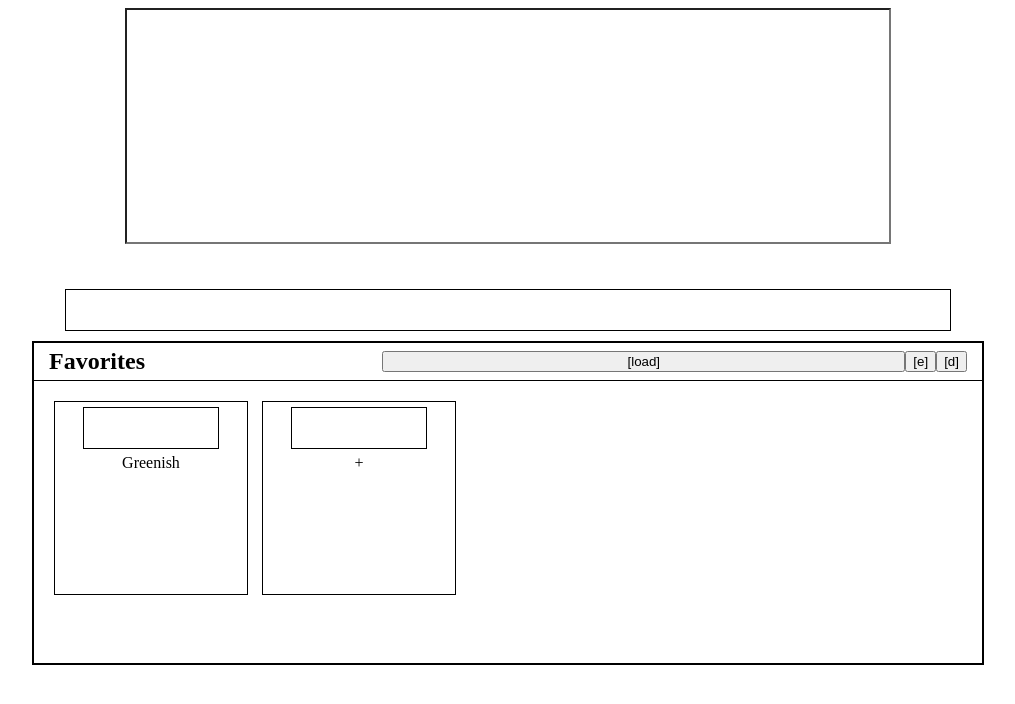
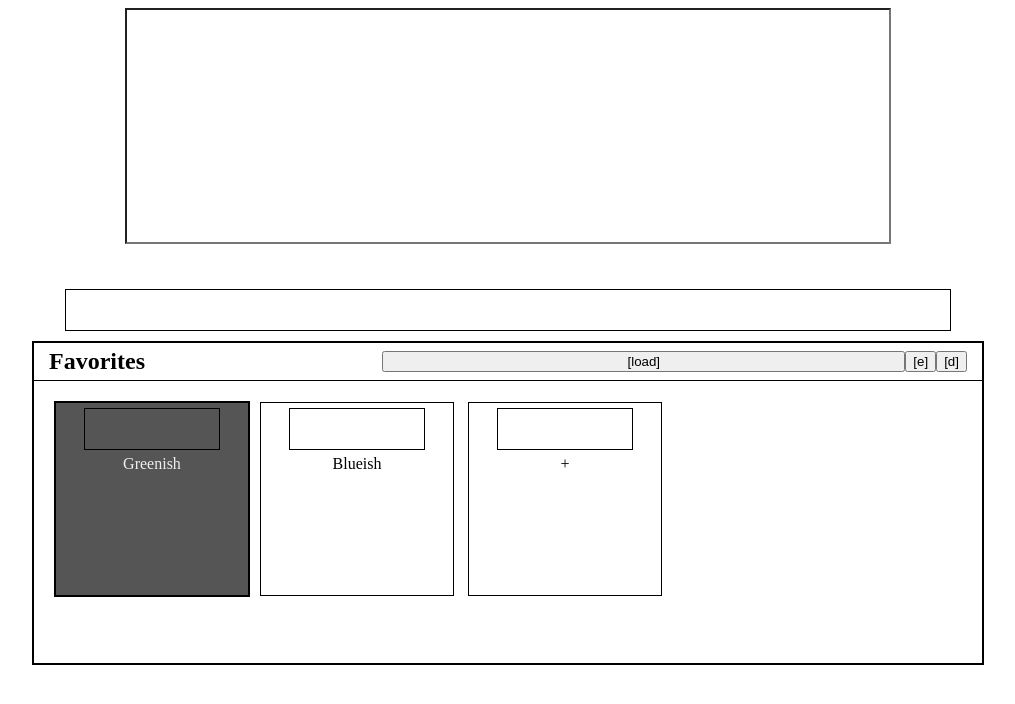
Before and after one commit to bridger-herman/automation, a Flask app: page / in a window 1280 px wide. Shown: the top 704 px of the page, without its empty margins (132-1147 px from the left). Run offline with Flask 2, Linux system fonts and the light colour scheme; some libraries are stand-ins or nearby versions.

Commit message:
Favorites sorta working

```diff
--- a/server/static/css/favorites.css
+++ b/server/static/css/favorites.css
@@ -39,3 +39,13 @@
   border: 1px solid black;
   margin: 5px;
 }
+.favorite-thumb:hover {
+  background-color: #ddd;
+  color: black;
+}
+
+.selected {
+  border-width: 2px;
+  background-color: #555;
+  color: #eee;
+}
--- a/server/static/js/favorites.js
+++ b/server/static/js/favorites.js
@@ -2,11 +2,22 @@
   let thumbs = $('.favorite-thumb');
   for (var i = 0; i < thumbs.length; i++) {
     let rgbw = colorHexToArray($(thumbs[i]).attr('data-color'));
-    console.log(rgbw);
-    if (rgbw) {
-      console.log('updating');
-      updateColorPreview(thumbs[i], rgbw);
+    if (!rgbw) {
+      return;
     }
+    $(thumbs[i]).find('.rgb-preview').css('background-color', rgbToHex(...(rgbw.slice(0, -1))));
+    $(thumbs[i]).find('.w-preview').css('background-color', valueToAllHex(rgbw[3]));
+    $(thumbs[i]).on('click', function(event) {
+      let container = $(event.target).parents('.led-input-container');
+      setSliderRGBW(container, rgbw);
+      let color = $(container).find('.wheel-color-picker').wheelColorPicker('color');
+      let names = ['red', 'green', 'blue', 'white'];
+      for (var i = 0; i < rgbw.length; i++) {
+        $('#' + names[i]).val(rgbw[i]);
+      }
+      updateColorPreview(container, rgbw);
+      container.submit();
+    });
   }
 }
 
--- a/server/static/js/index.js
+++ b/server/static/js/index.js
@@ -4,8 +4,9 @@
 
   // Set up color mixer
   $('.wheel-color-picker').on('sliderup', function(event) {
-    setSliderRGBW($(event.target).parent().parent());
-    $(event.target).parent().parent().submit();
+    let form = $(event.target).parents('.led-input-container');
+    setSliderRGBW($(form));
+    $(form).submit();
   });
 
   // Set up LED input containers
@@ -22,7 +23,7 @@
     setupInputRows(containers[i]);
     // Set up RGBW input submit
     $('.color-input').on('change', function(event) {
-      $(event.target).parent().parent().submit();
+      $(event.target).parents('.led-input-container').submit();
     })
   });
 
--- a/server/static/js/inputLED.js
+++ b/server/static/js/inputLED.js
@@ -19,8 +19,8 @@
 }
 
 function updateColorPreview(inputContainer, rgbw) {
-  $(inputContainer).find('.color-preview').find('.rgb-preview').css('background-color', rgbToHex(...(rgbw.slice(0, -1))));
-  $(inputContainer).find('.color-preview').find('.w-preview').css('background-color', valueToAllHex(rgbw[3]));
+    $(inputContainer).find('.color-preview').not('.static').find('.rgb-preview').css('background-color', rgbToHex(...(rgbw.slice(0, -1))));
+    $(inputContainer).find('.color-preview').not('.static').find('.w-preview').css('background-color', valueToAllHex(rgbw[3]));
 }
 
 function setWheelRGBW(inputContainer) {
@@ -34,7 +34,6 @@
     floated[i] = byteToFloat(value);
   });
   $(inputContainer).find('.wheel-color-picker').wheelColorPicker('setRgba', ...floated);
-  // $(inputContainer).find('.color-preview').css('background-color', rgbToHex(...rgbw.slice(0, -1)));
   updateColorPreview(inputContainer, rgbw);
 }
 
@@ -47,7 +46,6 @@
     rgbw[i] = floatTo255(rgba[i]);
     $('#' + names[i]).val(rgbw[i]);
   }
-  // $(inputContainer).find('.color-preview').css('background-color', rgbToHex(...rgbw.slice(0, -1)));
   updateColorPreview(inputContainer, rgbw);
 }
 
--- a/server/templates/index.html
+++ b/server/templates/index.html
@@ -41,17 +41,20 @@
           <button type="button" name="edit-favorite">[e]</button>
           <button type="button" name="delete-favorite">[d]</button>
         </div>
-        <ul>
-          <li class="favorite-thumb" data-color="#00ee00dd">
-            <div class="color-preview">
-            </div>
+        <ul class="favorites-list" data-color-database="{{color_database}}">
+          <li class="favorite-thumb static selected" data-color="#00ee00dd">
+            <div class="color-preview static"></div>
             <div class="color-description">
               Greenish
             </div>
+          <li class="favorite-thumb static" data-color="#0000eedd">
+            <div class="color-preview static"></div>
+            <div class="color-description">
+              Blueish
+            </div>
           </li>
           <li class="favorite-thumb add-current" data-color="{{wheel_color_value}}">
-            <div class="color-preview">
-            </div>
+            <div class="color-preview"></div>
             <div class="color-description">
               +
             </div>
```
